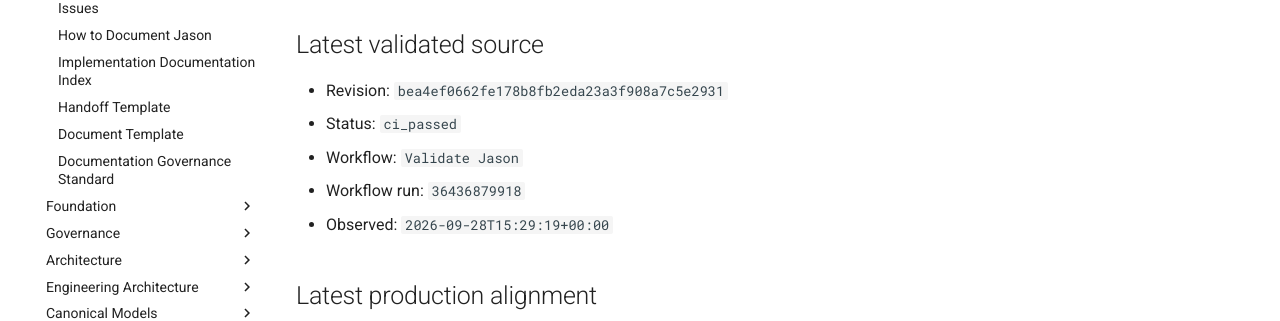
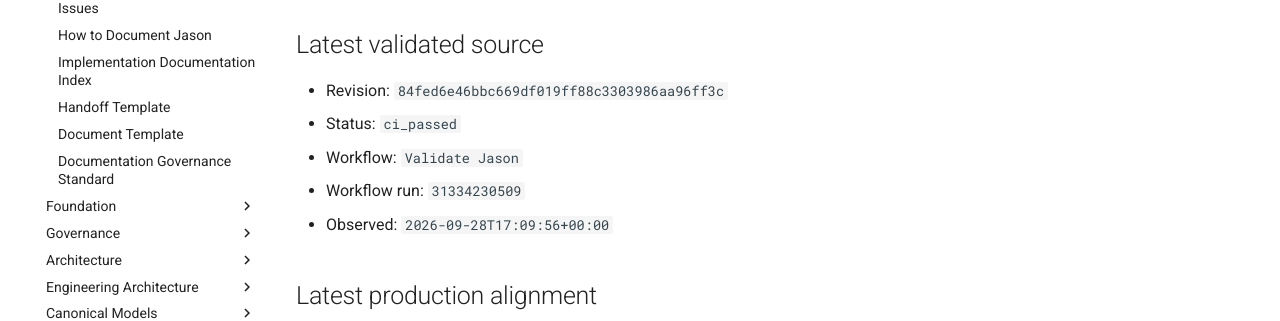
Before and after one commit to al-teamaot-com/jason, an MkDocs documentation site: the page built from docs/control/AUTOMATED-CHANGE-STATE.md, in a window 1280 px wide and 1163 px high. Shown: the part 337-658 px from the top of the window. Built offline with MkDocs 1.6.1 and Material for MkDocs 9.7.7, drawn with Linux system fonts in a browser that asks for light colours; comment, search, counter and statistics services are not loaded.

Commit message:
Reconcile automated documentation state for 84fed6e46bbc

```diff
--- a/docs/control/AUTOMATED-CHANGE-STATE.md
+++ b/docs/control/AUTOMATED-CHANGE-STATE.md
@@ -8,11 +8,11 @@
 
 ## Latest validated source
 
-- Revision: `bea4ef0662fe178b8fb2eda23a3f908a7c5e2931`
+- Revision: `84fed6e46bbc669df019ff88c3303986aa96ff3c`
 - Status: `ci_passed`
 - Workflow: `Validate Jason`
-- Workflow run: `36436879918`
-- Observed: `2026-09-28T15:29:19+00:00`
+- Workflow run: `31334230509`
+- Observed: `2026-09-28T17:09:56+00:00`
 
 ## Latest production alignment
 
```
Also changed, not shown: docs/control/AUTOMATED-CHANGE-STATE.json (+4 -4 lines).
